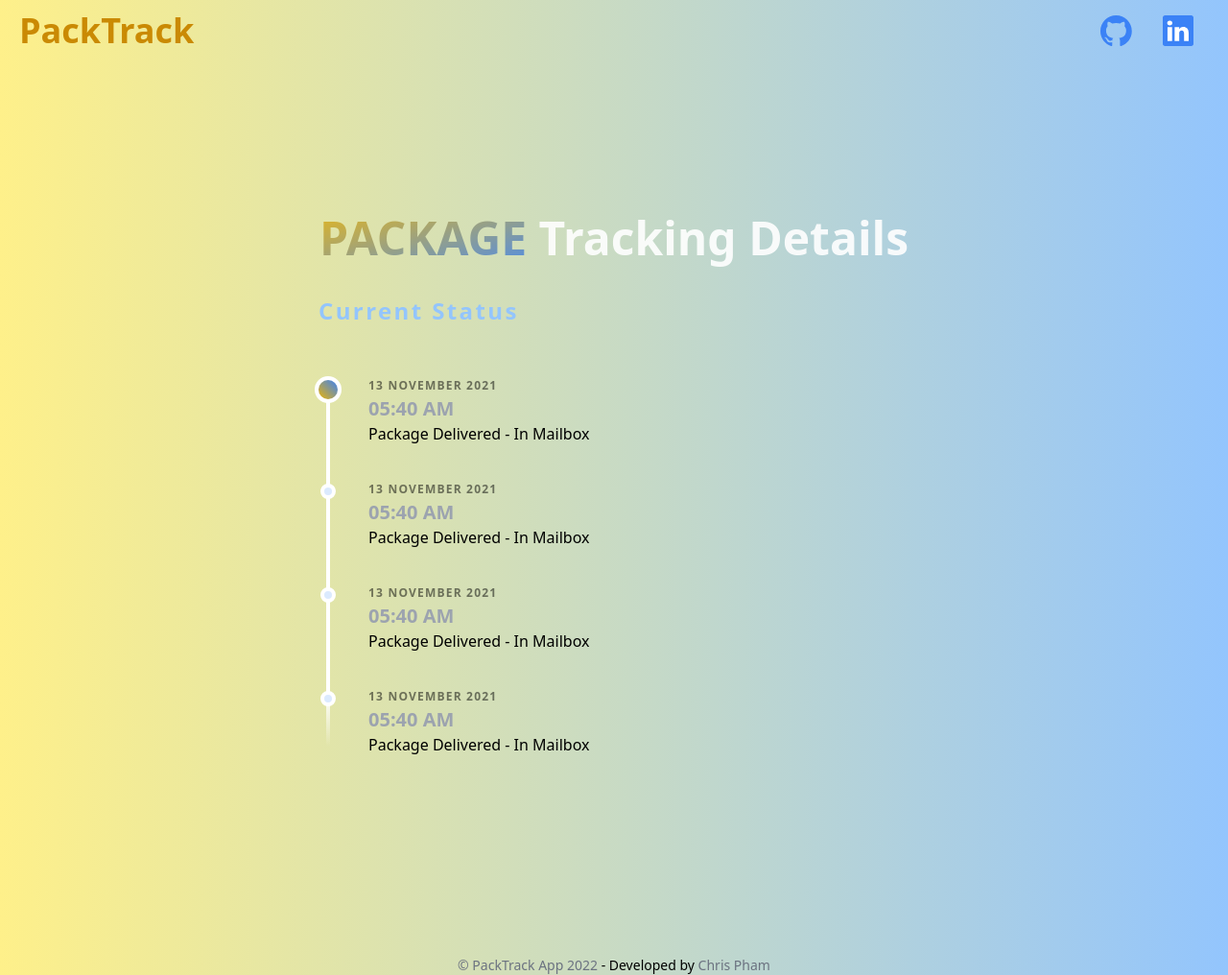
After one commit to chrispham0502/PackageTrackingApp, a Flask app: page /track in a window 1280 px wide. The commit adds this page. Shown: the whole page at 96% size. Run offline with Flask 2, Linux system fonts and the light colour scheme; style sheets or scripts are compiled from the project's sources.

Commit message:
Added track page html

```diff
--- a/packtrack/routes.py
+++ b/packtrack/routes.py
@@ -65,6 +65,9 @@ def home():
 
     return render_template("home.html", title = title, state = 'load', carriers = carriers)
 
+@app.route('/track', methods=['POST', 'GET'])
+def track():
+  return render_template("track.html")
 
 # Webhook Handler
 @app.route('/webhook', methods=['POST'])
--- a/packtrack/static/styles_input.css
+++ b/packtrack/static/styles_input.css
@@ -1,3 +1,62 @@
 @tailwind base;
 @tailwind components;
 @tailwind utilities;
+
+.timeline-first{
+    border-image: linear-gradient(to top, white 50%,transparent 50%) 1 100%;
+}
+
+.timeline-last{
+    border-image: linear-gradient(to bottom, white 40%,transparent 90%) 1 100%;
+}
+
+@layer components{
+
+
+
+    .event-date{
+        @apply
+            text-2xl text-blue-300
+            px-3 py-4
+            font-bold tracking-widest
+    }
+
+
+    .timeline{
+        @apply
+            border-l-4 border-white
+            ml-5 pt-8
+
+    }
+
+
+    .dot-latest{
+        @apply
+            absolute top-1 -left-4
+            hover:scale-110 duration-300 ease-in-out
+            bg-gradient-to-tr from-yellow-500 to-blue-500 hover:from-blue-500 hover:via-green-200 hover:to-yellow-400
+            h-7 w-7
+            rounded-full
+            border-4 border-white
+    }
+
+    .dot{
+        @apply
+            absolute top-2 -left-2.5
+            bg-blue-100
+            h-4 w-4
+            rounded-full
+            border-4 border-white
+    }
+
+    .timeline-date{
+        @apply
+            text-xs font-bold
+            opacity-50 tracking-widest
+    }
+
+    .timeline-title{
+        @apply
+            text-xl text-gray-400 font-semibold
+    }
+}
--- /dev/null
+++ b/packtrack/templates/track.html
@@ -0,0 +1,79 @@
+{% extends "base.html" %}
+{% block title %}Tracking details{% endblock %}
+{% block main %}
+<!-- Main -->
+<div class="container w-5/6 md:w-1/2 mx-auto flex flex-wrap pt-20 xl:pt-40 xl:w-1/2 2xl:pt-96 2xl:w-5/12 items-center ">
+
+    <div class="flex flex-col w-full justify-center lg:items-center overflow-y-hidden ">
+        <!-- Text -->
+        <h1 class="text-3xl md:text-4xl xl:text-5xl opacity-90 font-bold leading-tight text-center md:text-lef text-white">
+            <span class="bg-clip-text text-transparent bg-gradient-to-br from-yellow-500 to-blue-500">
+              PACKAGE
+            </span>
+            Tracking Details
+        </h1>
+
+        <section class="w-full">
+            <div class="sticky top-0 pt-5">
+                <h2 class="event-date"> Current Status </h2>
+            </div>
+
+            <div class="timeline timeline-first">
+                <div class="relative">
+                    <div class="dot-latest"></div>
+                    <div class="pl-10">
+                        <span class="timeline-date">13 NOVEMBER 2021</span>
+                        <h3 class="timeline-title"> 05:40 AM</h3>
+                        <p1>Package Delivered - In Mailbox</p1>
+
+                    </div>
+                </div>
+            </div>
+
+            <div class="timeline">
+                <div class="relative">
+                    <div class="dot"></div>
+                    <div class="pl-10">
+                        <span class="timeline-date">13 NOVEMBER 2021</span>
+                        <h3 class="timeline-title"> 05:40 AM</h3>
+                        <p1>Package Delivered - In Mailbox</p1>
+
+                    </div>
+                </div>
+            </div>
+
+            <div class="timeline">
+                <div class="relative">
+                    <div class="dot"></div>
+                    <div class="pl-10">
+                        <span class="timeline-date">13 NOVEMBER 2021</span>
+                        <h3 class="timeline-title"> 05:40 AM</h3>
+                        <p1>Package Delivered - In Mailbox</p1>
+
+                    </div>
+                </div>
+            </div>
+
+            <div class="timeline timeline-last">
+                <div class="relative">
+                    <div class="dot"></div>
+                    <div class="pl-10">
+                        <span class="timeline-date">13 NOVEMBER 2021</span>
+                        <h3 class="timeline-title"> 05:40 AM</h3>
+                        <p1>Package Delivered - In Mailbox</p1>
+
+                    </div>
+                </div>
+            </div>
+
+        </section>
+
+    </div>
+
+
+
+
+</div>
+
+
+{% endblock %}
```
